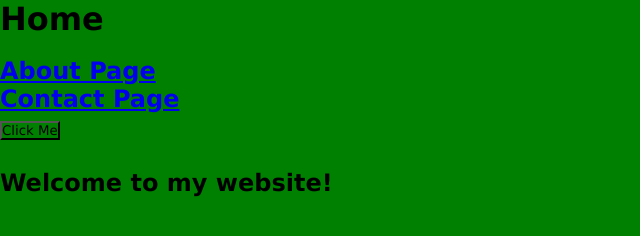
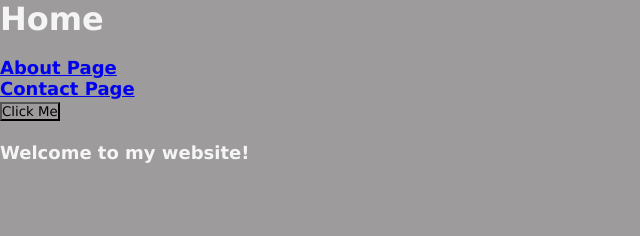
Before and after one commit to CucumberToes/web-development-project, a plain HTML site: page index.html in a window 1280 px wide. Shown: the whole page, without its empty margins (0-640 px from the left). Drawn offline with Linux system fonts and the light colour scheme.

Commit message:
Update styles.css

```diff
--- a/styles.css
+++ b/styles.css
@@ -1,7 +1,22 @@
 *{
-    background: green;
+    background-color: rgb(157, 155, 155);
     box-sizing: border-box;
     margin: 0;
     padding: 0;
     font-family:Verdana, Geneva, Tahoma, sans-serif;
 }
+
+
+h1{
+    color:whitesmoke;
+}
+
+h2{
+    font-size: 18px;
+    color:whitesmoke;
+}
+p{
+
+    font-size: 18px;
+    color:whitesmoke;
+}
```
